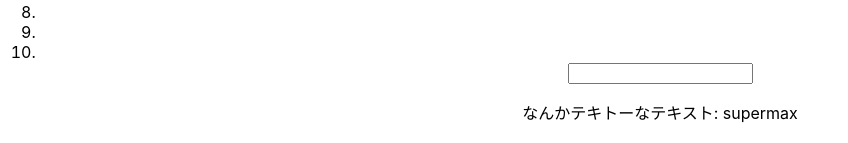
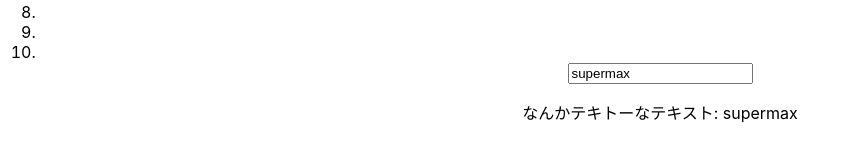
Before and after one commit to motty93/React, a React (Create React App) app in the folder the-base-syntax/: page / in a window 1280 px wide. Shown: the part 154-297 px from the top of the page, without its empty margins (0-848 px from the left). Built offline with nearby package versions, Linux system fonts and the light colour scheme.

Commit message:
update: currentName追加

```diff
--- a/the-base-syntax/src/App.js
+++ b/the-base-syntax/src/App.js
@@ -28,7 +28,9 @@ const App = props => {
         <li></li>
         <li></li>
         <li></li>
-        <UserInput changed={usernameChangedHandler}/>
+        <UserInput
+          changed={usernameChangedHandler}
+          currentName={usernameState.username} />
         <UserOutput username={usernameState.username}/>
       </ol>
     </div>
```
